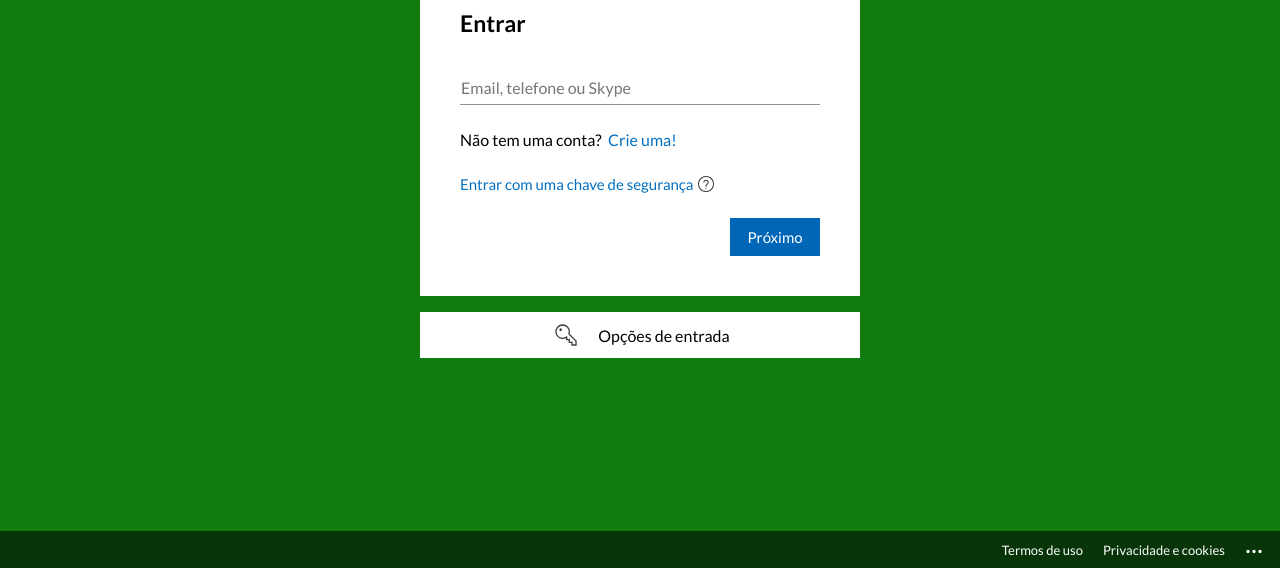
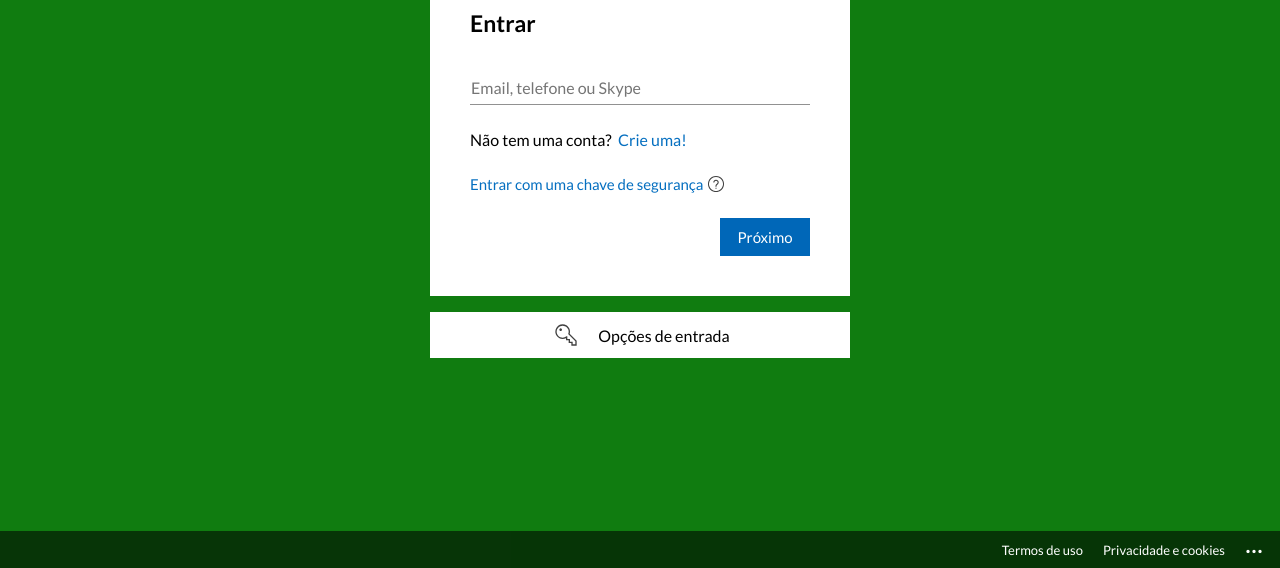
Before and after one commit to CarlosRenan19/Microsoft_Login, a plain HTML site: page index.html in a window 1280 px wide. Shown: the part 269-837 px from the top of the page. Drawn offline with Linux system fonts and the light colour scheme.

Commit message:
Update style.css
Corrigindo erros.

```diff
--- a/style.css
+++ b/style.css
@@ -4,11 +4,12 @@
     padding: 0;
     margin: 0;
     box-sizing: border-box;
-    font-family: 'Lato';
+    font-family: 'Lato', sans-serif;
 }
 
 body {
     background-color: #107c10;
+    min-height: 100vh;
 }
 
 .formulario {
@@ -26,8 +27,8 @@ form.login {
     display: flex;
     flex-direction: column;
     gap: 1.6rem;
-    width: 100%;
-    max-width: 440px;
+    width: 90%;
+    max-width: 420px;
 }
 
 .entrar {
@@ -113,8 +114,8 @@ form.login {
 
 .access-key {
     background-color: white;
-    width: 100%;
-    max-width: 440px;
+    width: 90%;
+    max-width: 420px;
     display: flex;
     align-items: center;
     justify-content: center;
@@ -130,6 +131,8 @@ footer {
     display: flex;
     align-items: center;
     justify-content: end;
+    position: sticky;
+    top: 100%;
 }
 
 .links-rapidos {
@@ -163,11 +166,10 @@ footer {
     gap: 1rem;
     background-color: white;
     padding: 20px;
-    width: 440px;
     position: relative;
     display: none;
-    width: 100%;
-    max-width: 440px;
+    width: 90%;
+    max-width: 420px;
     overflow: hidden;
 }
 
```
